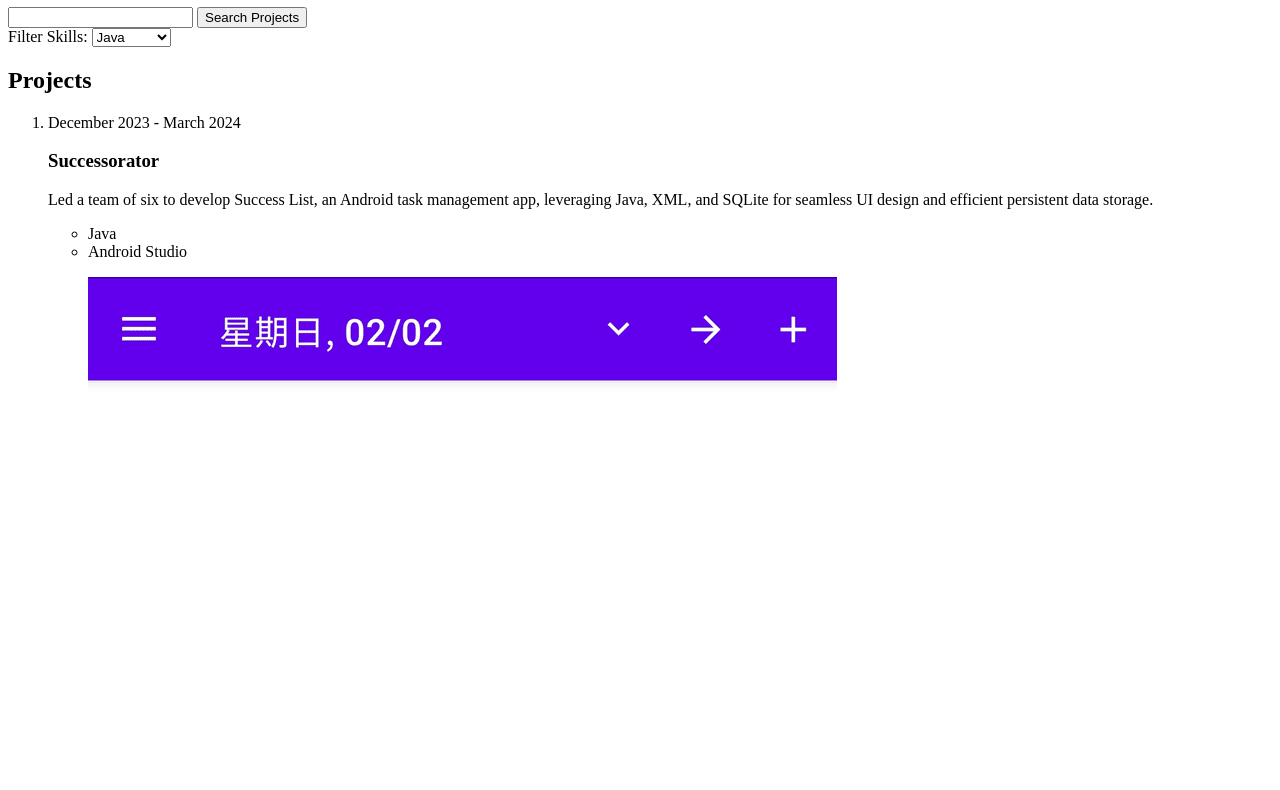
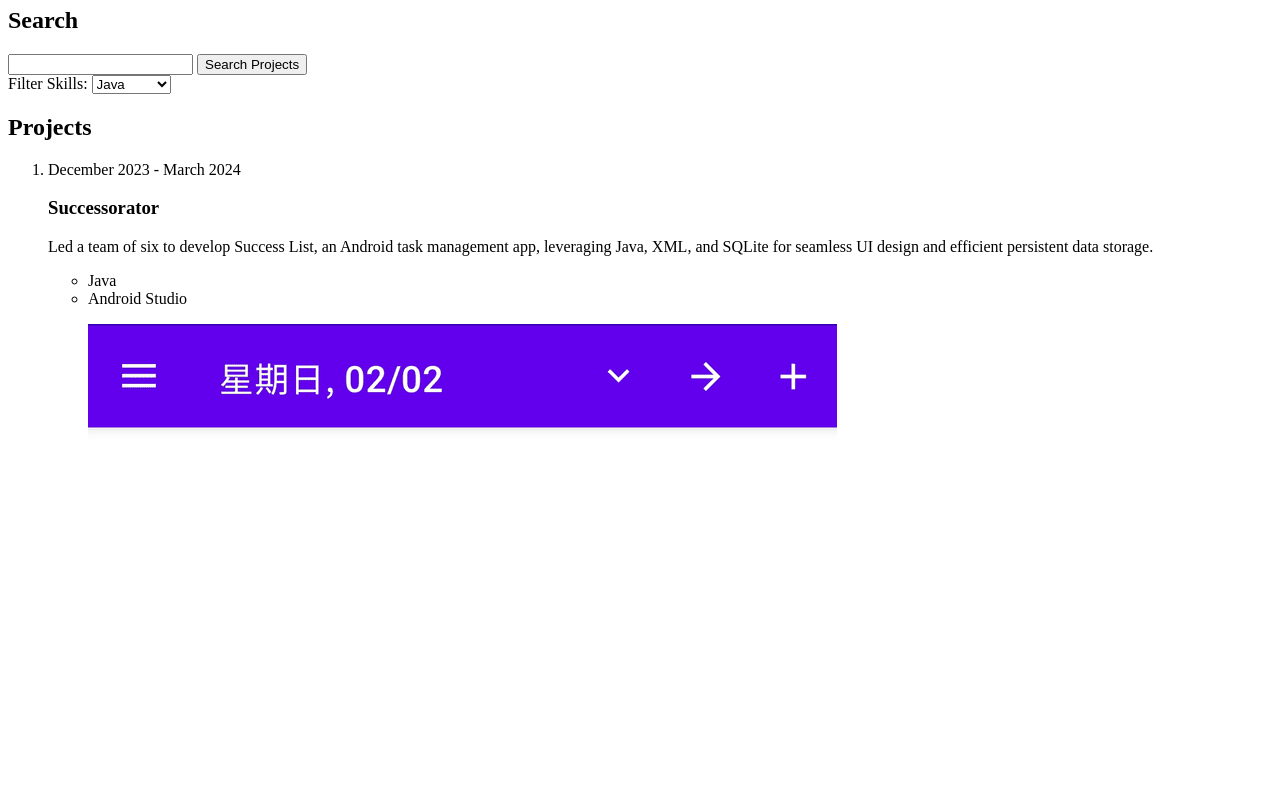
Before and after one commit to AlexanderZhangWang/personal-portfolio, a plain HTML site: page project_list.html in a window 1280 px wide. Shown: the part 73-863 px from the top of the page. Drawn offline with Linux system fonts and the light colour scheme.

Commit message:
fix errors

```diff
--- a/project_list.html
+++ b/project_list.html
@@ -11,14 +11,15 @@
         <h1>Project List</h1>
     </header>
 
-    <div>
-        <search>
+    <section>
+        <h2>Search</h2>
+        <div role="search">
             <form action="/search">
-                <input type="search" name="name">
-                <button>Search Projects</button>
+              <input type="search" name="name">
+              <button>Search Projects</button>
             </form>
-        </search>
-    </div>
+          </div>
+    </section>
 
     <label for="skill-filter">Filter Skills:</label>
     <select id="skill-filter">
```
